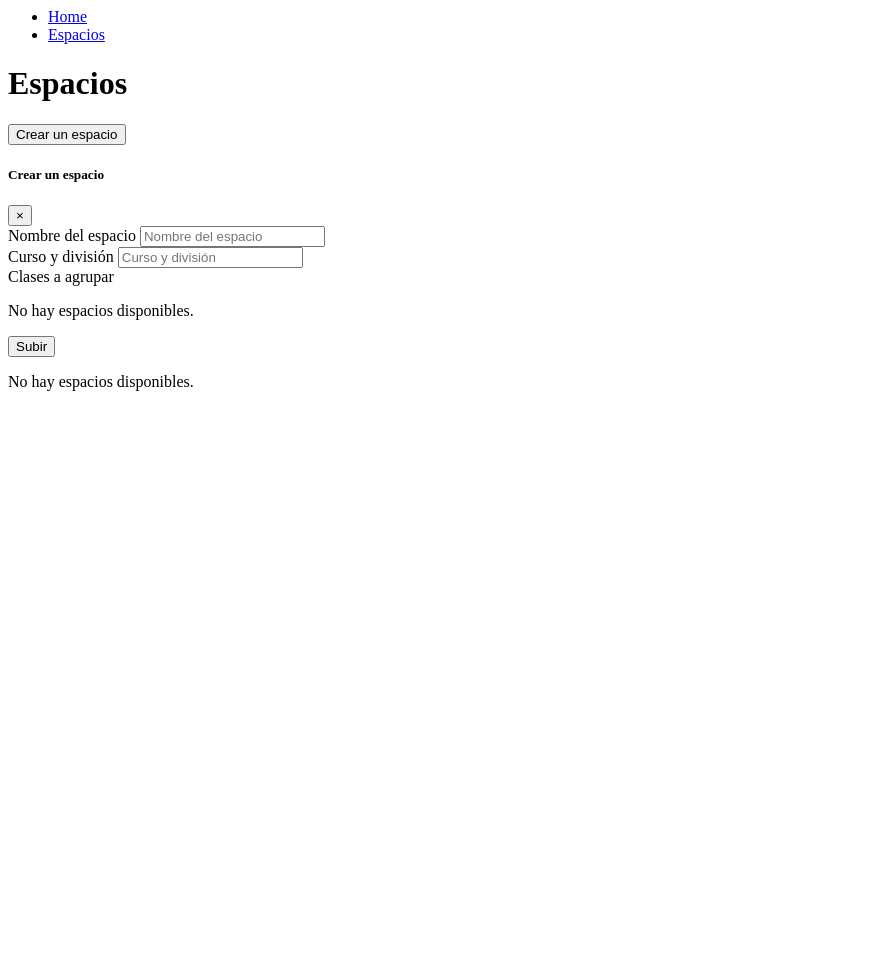
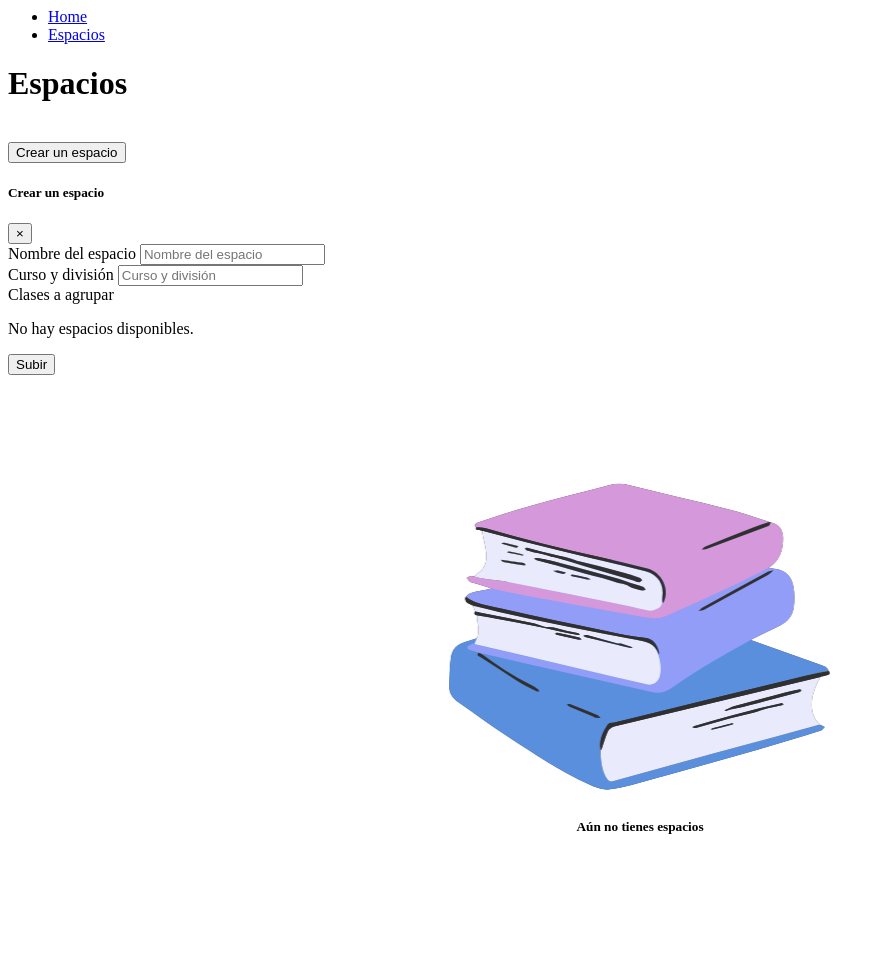
Before and after one commit to terco89/EduColab, a PHP site: page /views/espacios.php in a window 1280 px wide. Shown: the whole page, without its empty margins (0-885 px from the left). Before the commit the page ends 391 px from the top, so only its background shows below. Run offline with PHP 8.4, Linux system fonts and the light colour scheme; the template is opened without the code that fills it, so the values that code supplies are empty.

Commit message:
aun tiene tareas

```diff
--- a/views/espacios.php
+++ b/views/espacios.php
@@ -1,10 +1,14 @@
+<link rel="stylesheet" href="./css/clases.css">
+<link rel="stylesheet" href="https://cdnjs.cloudflare.com/ajax/libs/font-awesome/6.0.0/css/all.min.css">
 <ul class="breadcrumb">
   <li><a href="index.php">Home</a></li>
   <li><a class="active" href="espacios.php">Espacios</a></li>
 </ul>
-<div class="container">
-    <h1>Espacios</h1>
-    <button type="button" class="btn btn-secondary" data-toggle="modal" data-target="#submitModal">Crear un espacio</button>
+
+<div  class="container">
+
+    <h1  >Espacios</h1><br>
+    <button   type="button" class="btn btn-light" data-toggle="modal" data-target="#submitModal">Crear un espacio</button>
 
     <!-- Modal -->
     <div class="modal fade" id="submitModal" tabindex="-1" role="dialog" aria-labelledby="submitModalLabel" aria-hidden="true">
@@ -66,8 +70,10 @@
                     </div>
                 </div>
             <?php endwhile; ?>
-        <?php else: ?>
-            <p>No hay espacios disponibles.</p>
+        <?php else: ?> <div class="no-clases">
+                    <img src="./img/books.png" alt="">
+                    <h5>Aún no tienes espacios</h5>
+                </div>
         <?php endif; ?>
     </div>
 </div>
--- a/views/login.php
+++ b/views/login.php
@@ -21,16 +21,20 @@
         <div class="login-container">
         <img src ="img/fondos/confesuiza.jpeg" alt = "logo" class = "login-image">
             <h2>Inicia Sesión</h2>
+
             <form method="POST" action="login.php">
+
                 <div class="row">
                     <input type="text" placeholder="Nombre de usuario" name="name" >
                 </div>
                 <div class="row">
                     <input type="password" placeholder="Contraseña" name="password" >
                 </div>
+
                 <div class="row button">
                     <input type="submit" value="Iniciar Sesión">
                 </div>
+
                 <p class="message">¿No tienes cuenta? <a href="register.php">Regístrate</a></p>
             </form>
         </div>
```
Also changed, not shown: views/temas.php (+11 -2 lines).
